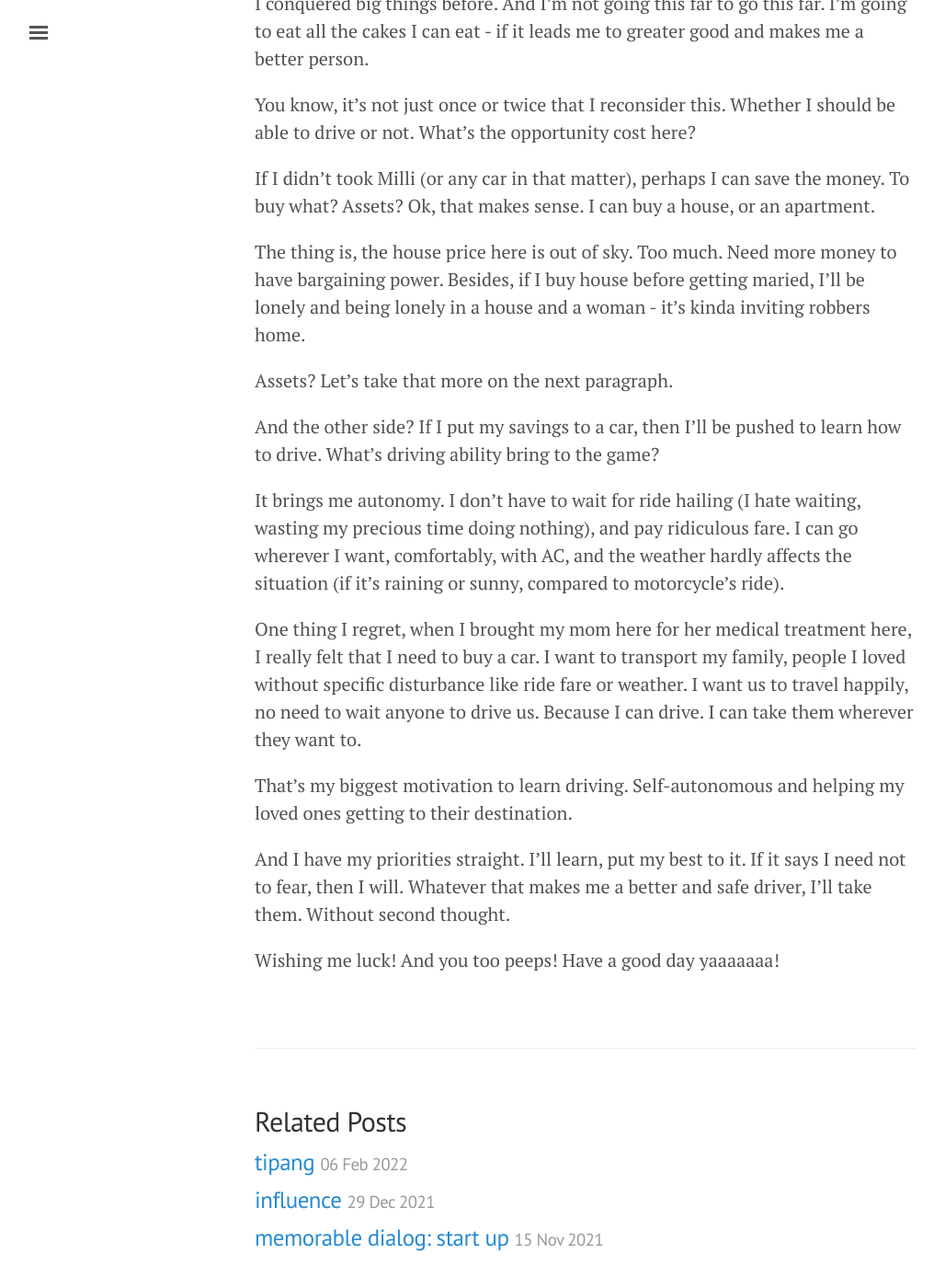
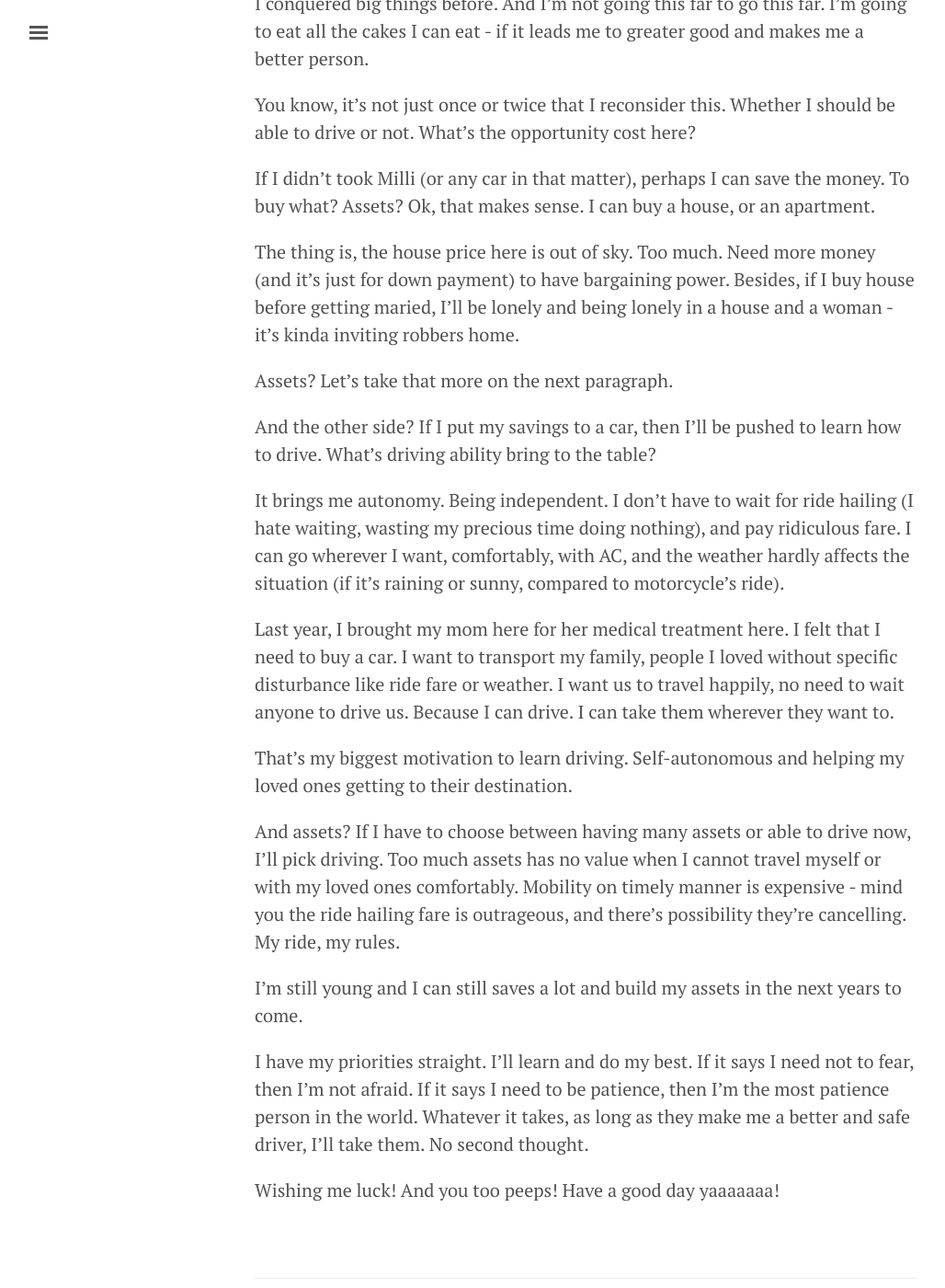
Before and after one commit to ronaatxendit/martabacc.github.io, a Jekyll site: the page built from _posts/2022-2-27-milli.md, in a window 1280 px wide and 1400 px high, scrolled down 1423 px. Shown: the whole window at 92% size, without its empty margins (3-1031 px from the left). Built offline with Jekyll 4.4.1, drawn with Linux system fonts in a browser that asks for light colours; some of the changed text lies outside the part shown.

Commit message:
fix words

```diff
--- a/_posts/2022-2-27-milli.md
+++ b/_posts/2022-2-27-milli.md
@@ -19,11 +19,11 @@ One thing though, it's my first car. And this is my first time having car of my
 
 Dang, the feeling of fear is uncanny. My first two days was full of nervousness, and I keep to push myself to be more focus everytime on the road. It's another level of focus.
 
-It's hard. It's my first time. I'm still getting used to it (and I will!).
+It's hard. It's my first time. I'm still getting used to it (and I will be).
 
-It's hard. You know, when you have to keep your eyes on the road, the fear incarnate into clouds covering my mind - what if my position too right? Too left?
+It's hard. You know, when you have to keep your eyes on the road, the fear incarnate into clouds covering my mind - what if my position too left?
 
-You know - that fear, somehow - turns the driving wheel somewhat left. Shimon kept reminding me of not turn the wheel left.
+Those questions become fear, somehow - turns the driving wheel somewhat left. Shimon kept reminding me of not turn the wheel left.
 
 I tell you, my heart still races. When it's toll road and I'm at the middle lane - left's truck and right's speeding vehicles, the cloud is getting bigger and darker. I have to take control.
 
@@ -37,18 +37,22 @@ You know, it's not just once or twice that I reconsider this. Whether I should b
 
 If I didn't took Milli (or any car in that matter), perhaps I can save the money. To buy what? Assets? Ok, that makes sense. I can buy a house, or an apartment.
 
-The thing is, the house price here is out of sky. Too much. Need more money to have bargaining power. Besides, if I buy house before getting maried, I'll be lonely and being lonely in a house and a woman - it's kinda inviting robbers home.
+The thing is, the house price here is out of sky. Too much. Need more money (and it's just for down payment) to have bargaining power. Besides, if I buy house before getting maried, I'll be lonely and being lonely in a house and a woman - it's kinda inviting robbers home.
 
 Assets? Let's take that more on the next paragraph.
 
-And the other side? If I put my savings to a car, then I'll be pushed to learn how to drive. What's driving ability bring to the game?
+And the other side? If I put my savings to a car, then I'll be pushed to learn how to drive. What's driving ability bring to the table?
 
-It brings me autonomy. I don't have to wait for ride hailing (I hate waiting, wasting my precious time doing nothing), and pay ridiculous fare. I can go wherever I want, comfortably, with AC, and the weather hardly affects the situation (if it's raining or sunny, compared to motorcycle's ride).
+It brings me autonomy. Being independent. I don't have to wait for ride hailing (I hate waiting, wasting my precious time doing nothing), and pay ridiculous fare. I can go wherever I want, comfortably, with AC, and the weather hardly affects the situation (if it's raining or sunny, compared to motorcycle's ride).
 
-One thing I regret, when I brought my mom here for her medical treatment here, I really felt that I need to buy a car. I want to transport my family, people I loved without specific disturbance like ride fare or weather. I want us to travel happily, no need to wait anyone to drive us. Because I can drive. I can take them wherever they want to.
+Last year, I brought my mom here for her medical treatment here. I felt that I need to buy a car. I want to transport my family, people I loved without specific disturbance like ride fare or weather. I want us to travel happily, no need to wait anyone to drive us. Because I can drive. I can take them wherever they want to.
 
 That's my biggest motivation to learn driving. Self-autonomous and helping my loved ones getting to their destination.
 
-And I have my priorities straight. I'll learn, put my best to it. If it says I need not to fear, then I will. Whatever that makes me a better and safe driver, I'll take them. Without second thought.
+And assets? If I have to choose between having many assets or able to drive now, I'll pick driving. Too much assets has no value when I cannot travel myself or with my loved ones comfortably. Mobility on timely manner is expensive - mind you the ride hailing fare is outrageous, and there's possibility they're cancelling. My ride, my rules.
+
+I'm still young and I can still saves a lot and build my assets in the next years to come.
+
+I have my priorities straight. I'll learn and do my best. If it says I need not to fear, then I'm not afraid. If it says I need to be patience, then I'm the most patience person in the world. Whatever it takes, as long as they make me a better and safe driver, I'll take them. No second thought.
 
 Wishing me luck! And you too peeps! Have a good day yaaaaaaa!
```
Also changed, not shown: other parts of _posts/2022-2-27-milli.md (+1 -1 lines).
